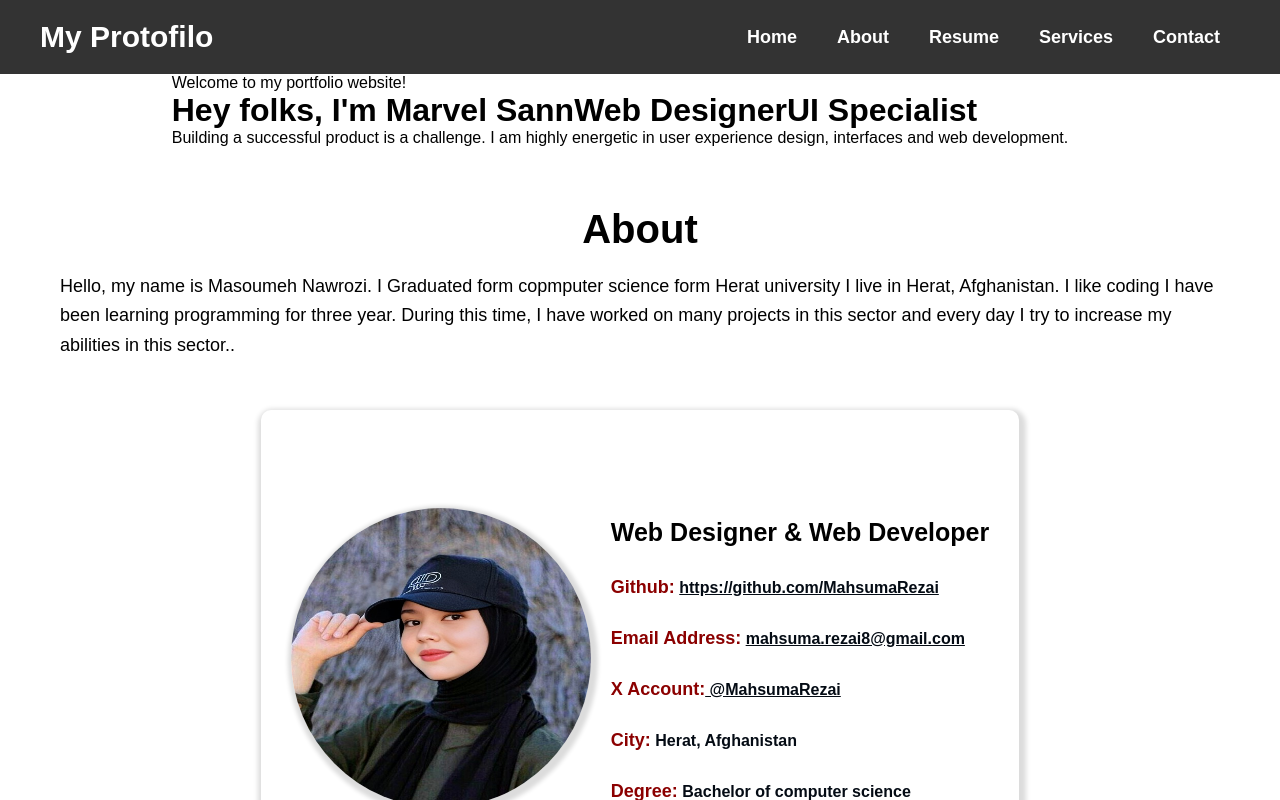
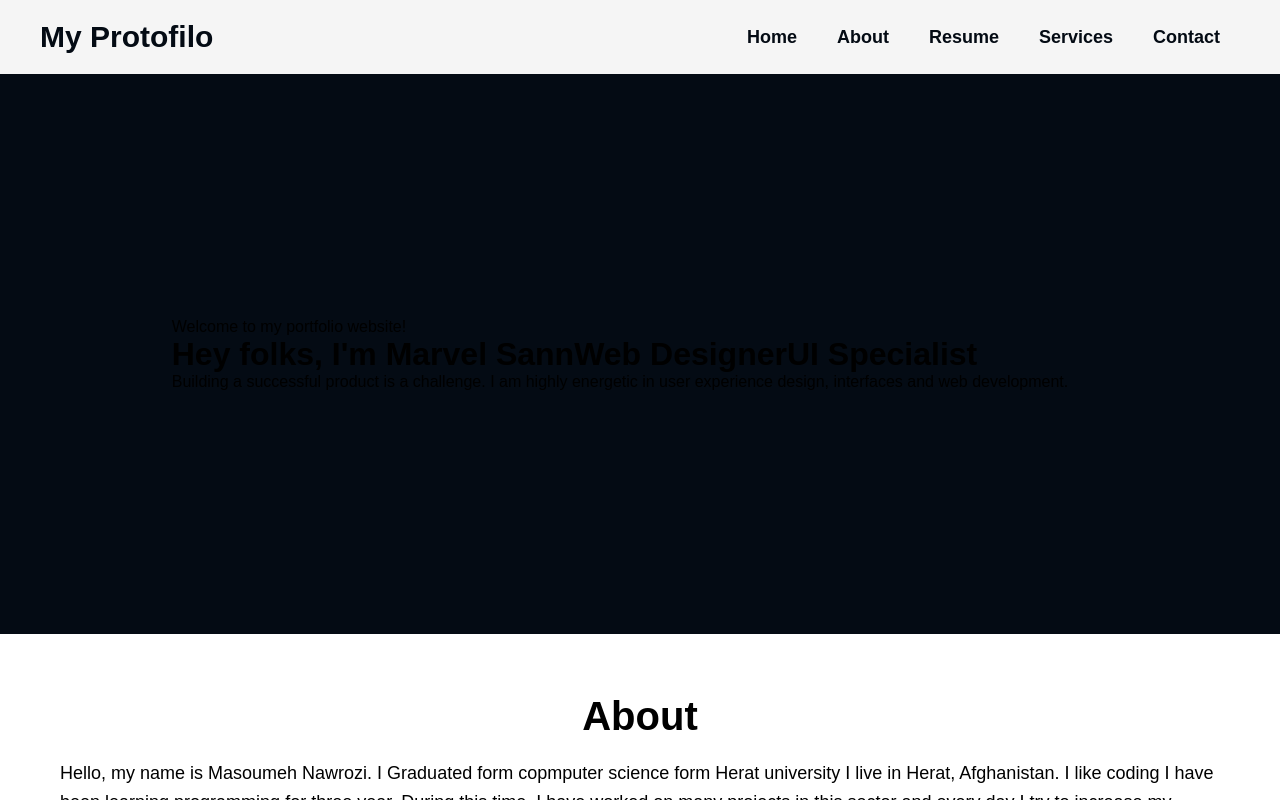
Before and after one commit to MahsumaRezai/Powerful_girls, a React (Create React App) app: page / in a window 1280 px wide. Shown: the top 800 px of the page. Built offline with nearby package versions, Linux system fonts and the light colour scheme.

Commit message:
work on main style

```diff
--- a/src/Components/Head.css
+++ b/src/Components/Head.css
@@ -4,8 +4,8 @@
   justify-content: space-between;
   align-items: center;
   padding: 20px 40px;
-  background-color: #333;
-  color: white;
+  background-color: whitesmoke;
+  color: #040b14;
   position: relative;
 }
 
@@ -26,7 +26,7 @@
 }
 
 .nav-links a {
-  color: white;
+  color: #040b14;
   text-decoration: none;
   font-size: 18px;
   transition: color 0.3s ease;
--- a/src/Components/Main.module.css
+++ b/src/Components/Main.module.css
@@ -3,5 +3,8 @@
     flex-direction: row;
     justify-content: center;
     align-items: center;
-    gap:40px
+    gap:40px;
+    background: #040b14;
+    width: 100%;
+    height: 70vh;
 }
```
